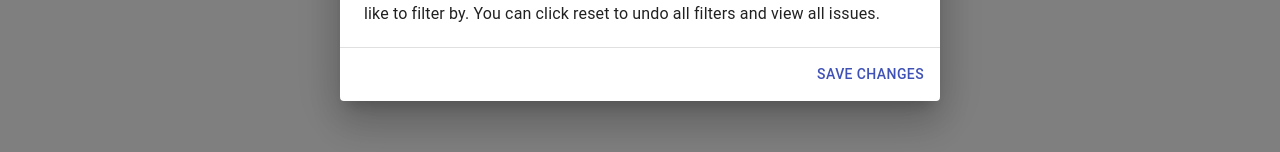
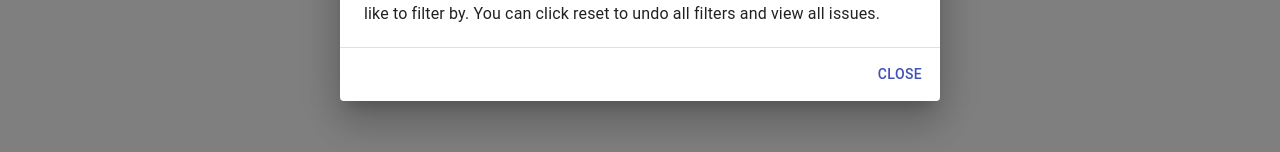
Before and after one commit to Jonathan-Aguayo/Roommate, a React app: page /issues in a window 1280 px wide. Both pictures are taken after a click on the button "HELP". Shown: the part 613-765 px from the top of the page. Built offline with nearby package versions, Linux system fonts and the light colour scheme; no server answers; the HTML template or start-up script is replaced by a standard one.

Commit message:
changed help modal to have a close button instead of save changes button

```diff
--- a/src/Help.jsx
+++ b/src/Help.jsx
@@ -61,7 +61,7 @@ export default class Help extends React.Component
                     </DialogContent>
                     <DialogActions>
                         <Button autoFocus onClick={this.handleClose} color="primary">
-                            Save changes
+                            Close
                         </Button>
                     </DialogActions>
                 </Dialog>
```
